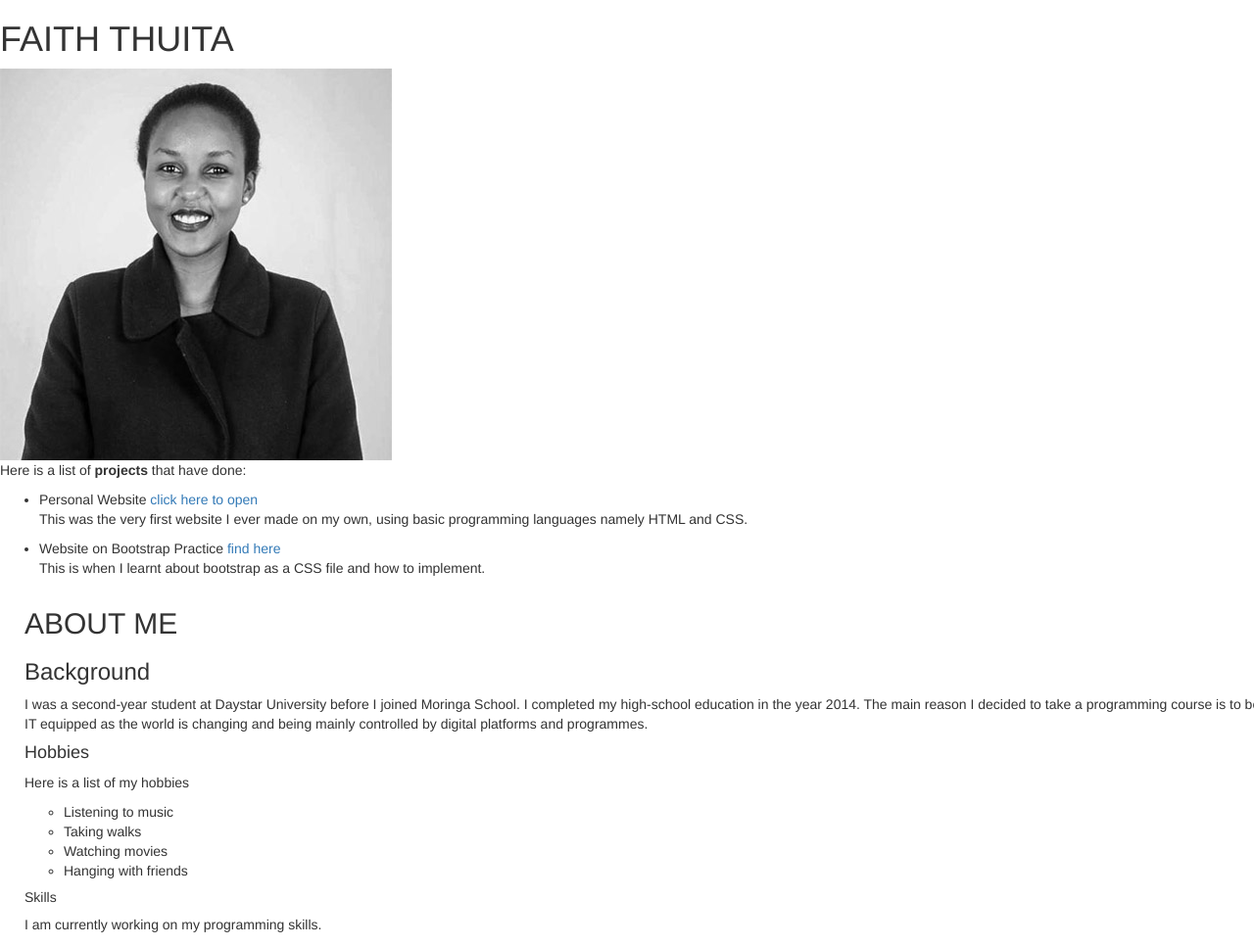
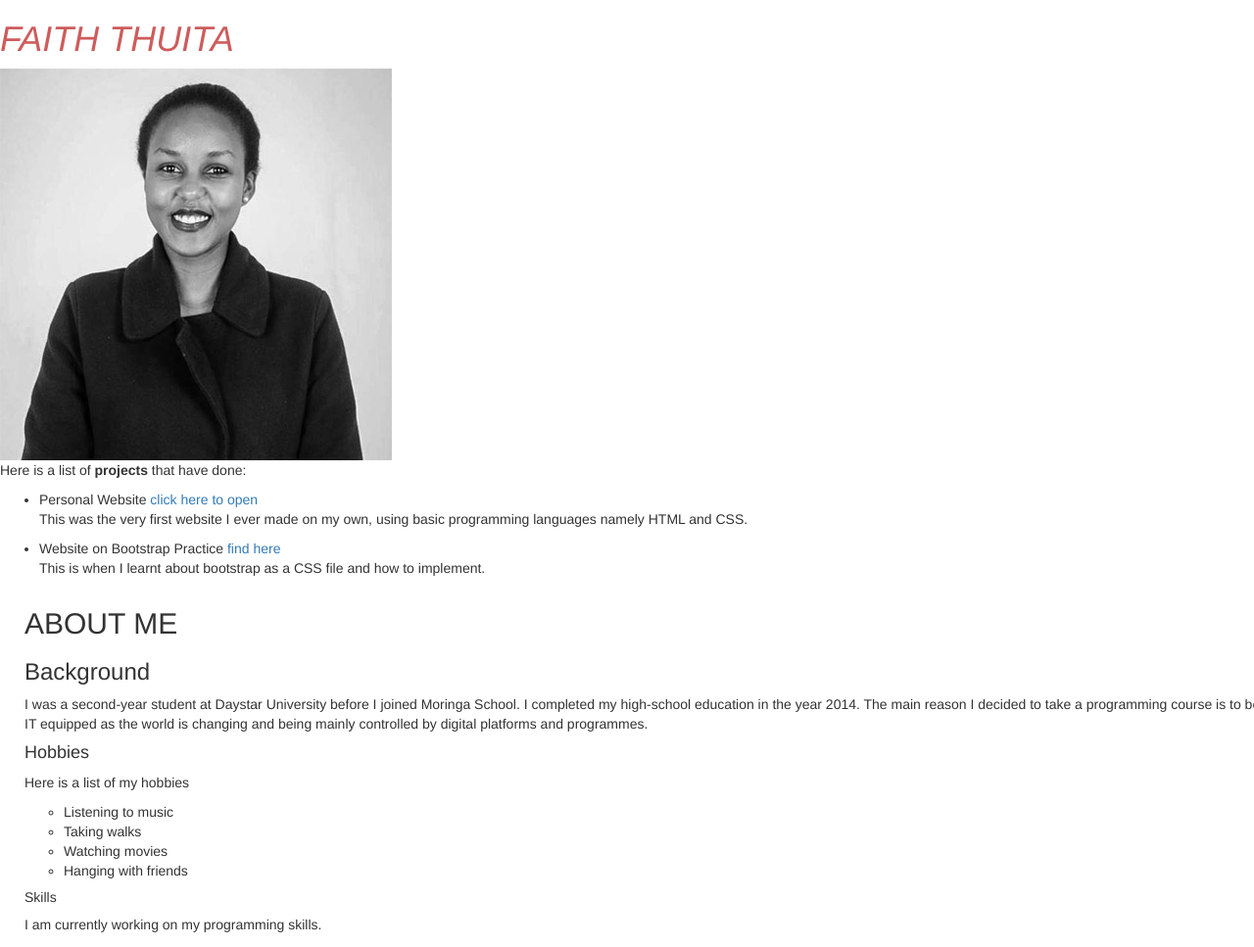
Before and after one commit to thuitafaith/thuitafaith.github.io, a plain HTML site: page index.html in a window 1280 px wide. Shown: the whole page at 98% size. Drawn offline with Linux system fonts and the light colour scheme.

Commit message:
header 1 color changed

```diff
--- a/css/styles.css
+++ b/css/styles.css
@@ -0,0 +1,4 @@
+h1 {
+  color:#CD5C5C;
+  font-style: oblique;
+}
--- a/index.html
+++ b/index.html
@@ -3,6 +3,7 @@
 <head>
   <title>Portfolio Landpage</title>
   <link href="css/bootstrap.min.css" rel="stylesheet" type="text/css">
+  <link href="css/styles.css" rel="stylesheet" type="text/css">
 </head>
 <body>
   <h1>FAITH THUITA</h1>
```
